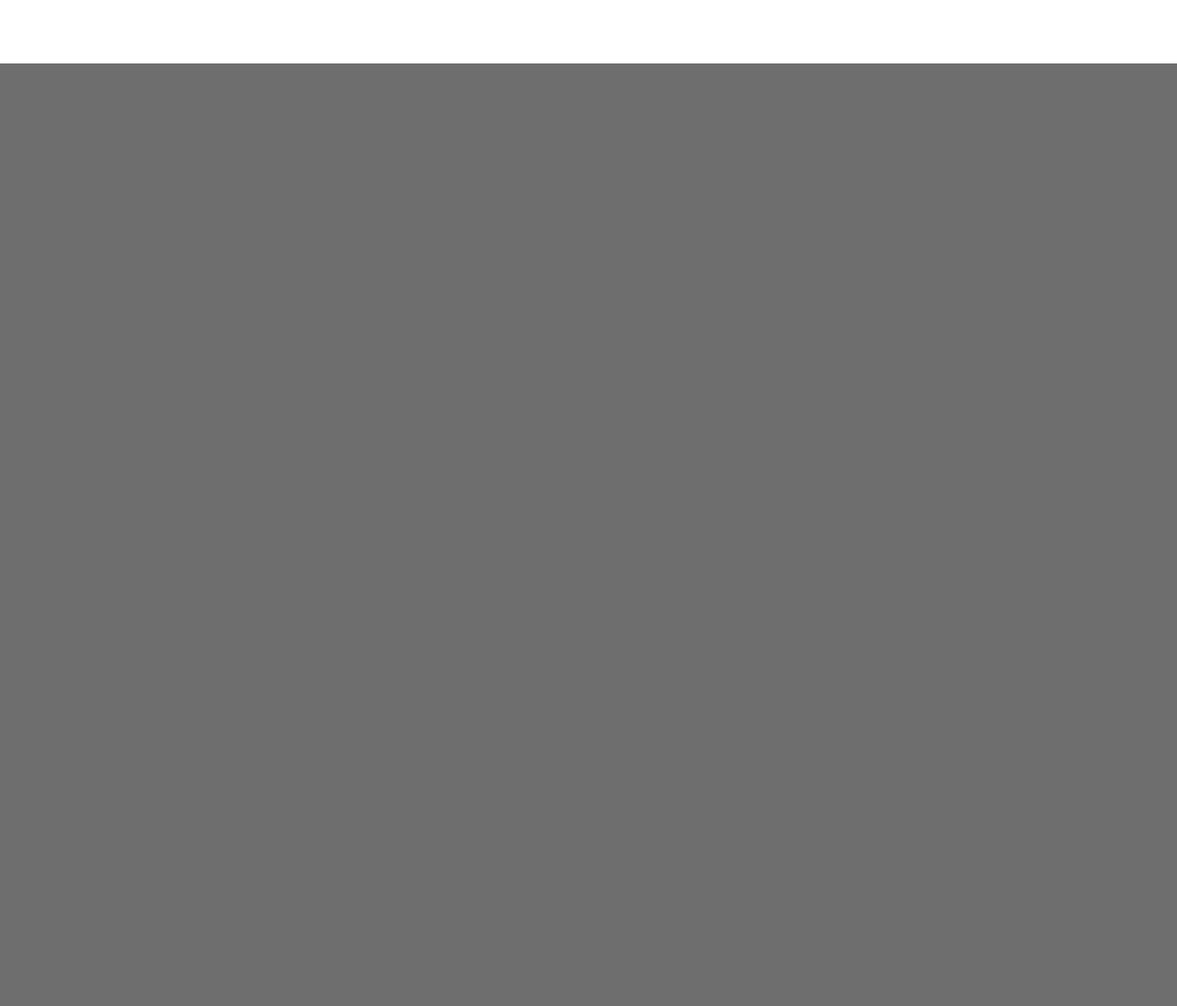
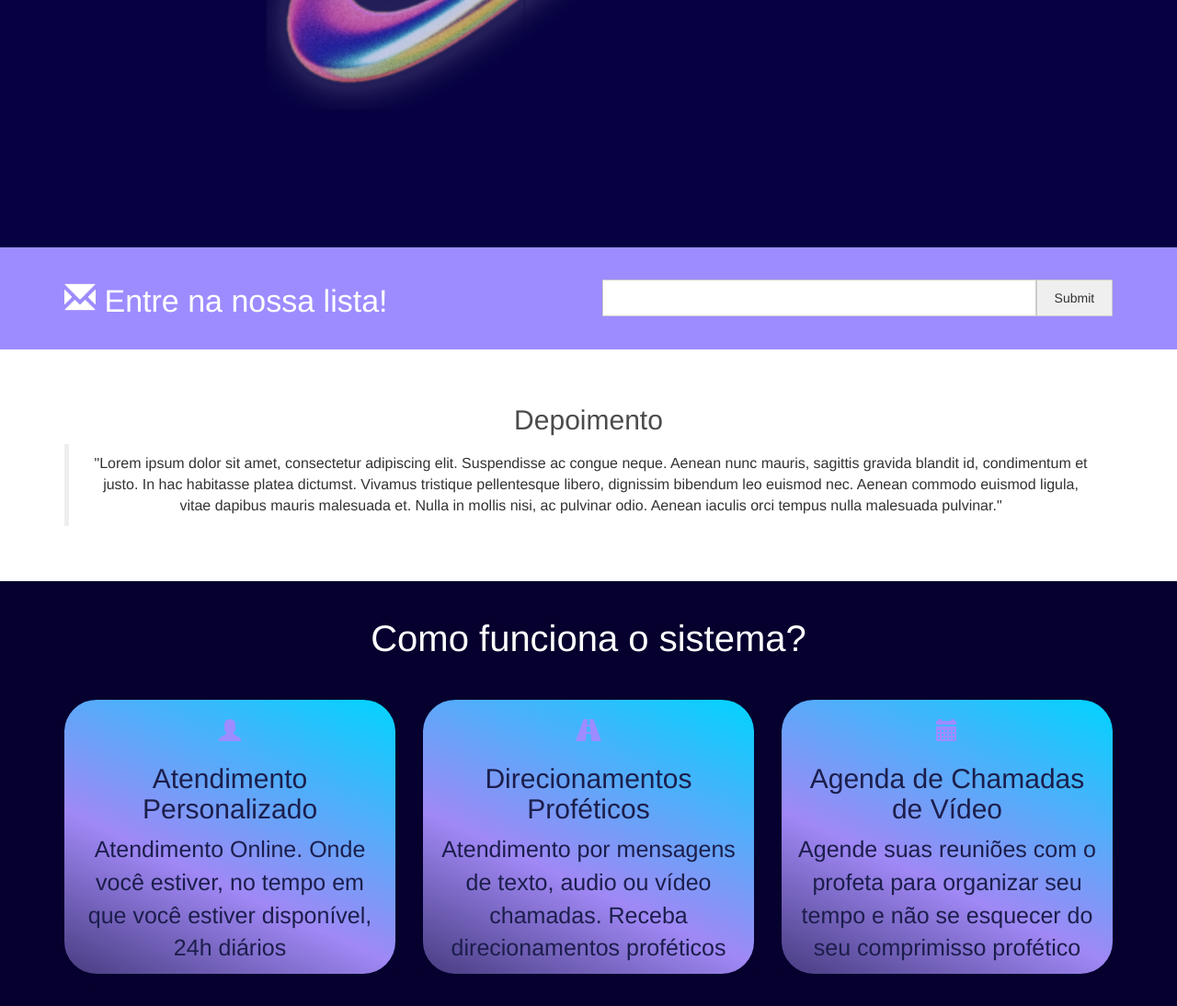
Before and after one commit to ewaldbit/phpsite, a PHP site: page / in a window 1280 px wide. Shown: the part 731-1825 px from the top of the page at 92% size. Before the commit the page ends 800 px from the top, so only its background shows below. Run offline with PHP 8.4, Linux system fonts and the light colour scheme.

Commit message:
troca banner, section depoimento e serviços

```diff
--- a/css/style.css
+++ b/css/style.css
@@ -1,37 +1,26 @@
-* {
-	margin: 0;
-	padding: 0;
-	box-sizing: border-box;
-}
-
 .topo {
-	background-color: #e0b1cb;
+	background-color: #eaf7f6;
 	border-width: 0;
 }
 
 .topo a{
-	color: purple !important;
+/*	color: white; !important;*/
 	font-size: 24px;
 	font-weight: bold;
 	text-shadow:
-    1px 1px 4px black,
+    2px 2px 5px black,
     0 0 1em blue,
     0 0 0.2em blue;
   color: white;
-  font:
-    1.8em Georgia,
-    "Bitstream Charter",
-    "URW Bookman L",
-    "Century Schoolbook L",
-    serif;
+
 
 }
 
 section.banner {
-	padding: 150px 0;
+/*	padding: 210px 0;*/
 	position: relative;
-	min-height: 700px;
-	background-image: url('../images/bg.jpg');
+	min-height: 1000px;
+	background-image: url('../images/bg.png');
 	width: 100%;
 	background-size: cover;
 	background-position: center;
@@ -43,12 +32,18 @@ section.banner {
 	left: 0;
 	top: 0;
 	position: absolute;
-	background: rgba(0, 0, 0, 0.3);
+	background: rgba(12, 7, 140, 0.2);
+
+}
+
+.chamada-banner{
+	position: relative;
+	top: 603px;
 
 }
 
 .chamada-banner h2{
-	color: #e0b1cb;
+	color: purple;
 	font-size: 50px;
 	font-weight: bold;
 }
@@ -59,7 +54,89 @@ section.banner {
 	font-weight: 100;
 }
 
-.box {
+.chamada-banner a{
+	display: inline-block;
+	color: white;
+	font-size: 19px;
+	padding: 10px 18px;
+	background: #9d8cff;
+}
+
+section.cadastro-lead {
+	background: #9d8cff;
+	padding: 20px 0;
+}
+
+section.cadastro-lead h2{
+	color: white;
+	font-size: 34px;
+/*	left: 210px;*/
 	position: relative;
-	top: 30px;
+	top: -4px;
+
 }
+
+section.cadastro-lead input[type=text]{
+	width: 85%;
+	height: 40px;
+	border: 1px solid #ccc;
+	position: relative;
+	top: 15px;
+}
+
+section.depoimento {
+	padding: 40px 0;
+}
+
+section.depoimento h2{
+	color: #4b4b4b;
+}
+
+section.depoimento blockquote{
+	color: #4b4bb4b;
+	font-size: 16px;
+}
+
+section.cadastro-lead input[type=submit]{
+	width: 15%;
+	height: 40px;
+	border: 1px solid #ccc;
+	position: relative;
+	top: 15px;
+}
+
+section.services {
+	padding: 20px 0;
+	background: rgba(6,0,46,255);
+	color: #1c1e4c;
+}
+
+.services-container {
+	margin-top: 30px;
+}
+
+.services-container h3 {
+	color: #9d8cff;
+}
+
+.services-container h2{
+	color: #1c1e4c;
+}
+
+section.services h2{
+	color: white;
+	font-size: 40px;
+}
+
+
+section .col-md-4 {
+	background: linear-gradient(25deg, rgba(2,0,36,1) -30%, rgba(160,136,245,1) 38%, rgba(0,212,255,1) 100%);
+	border: 15px solid rgba(6,0,46,255);
+	border-radius: 50px;
+	font-size: 25px;
+}
+
+section .col-md-4 h2{
+	font-size: 30px;
+	color: #1c1e4c;
+}
--- a/index.php
+++ b/index.php
@@ -4,7 +4,7 @@
     <meta charset="utf-8">
     <meta http-equiv="X-UA-Compatible" content="IE=edge">
     <meta name="viewport" content="width=device-width, initial-scale=1">
-    <title>Projeto Dev Web</title>
+    <title>CallTheProphet</title>
     <!-- Bootstrap -->
     <link href="css/bootstrap.min.css" rel="stylesheet">
     <link href="css/style.css" type="text/css" rel="stylesheet">
@@ -39,13 +39,62 @@
         <div class="container chamada-banner">
           <div class="row">
               <div class="col-md-12 text-center" >
-                <h2>Call The Prophet</h2>
                 <p>Encontrando direção, encorajamento, consolo e edificação para atingir o seu propósito!</p>
-                <button type="button" class="btn btn-success">Cadastro</button>
+                <a href="">Saiba Mais!</a>
               </div><!--col-md-12-->
           </div><!--row-->
         </div><!--container-->
       </section><!--banner-->
+
+      <section class="cadastro-lead">
+        <div class="container">
+          <div class="row">
+            <div class="col-md-6">
+              <h2><span class="glyphicon glyphicon-envelope" aria-hidden="true"></span> Entre na nossa lista!</h2>
+            </div><!--col-md-6-->
+            <div class="col-md-6">
+              <input type="text" name="nome"><input type="submit" >
+            </div><!--col-md-6-->
+          </div><!--row-->
+        </div><!--container-->
+      </section><!--cadastro-lead-->
+
+      <section class="depoimento text-center">
+        <div class="container">
+          <div class="row">
+            <div class="col-md-12">
+              <h2>Depoimento</h2>
+              <blockquote>
+                <p>"Lorem ipsum dolor sit amet, consectetur adipiscing elit. Suspendisse ac congue neque. Aenean nunc mauris, sagittis gravida blandit id, condimentum et justo. In hac habitasse platea dictumst. Vivamus tristique pellentesque libero, dignissim bibendum leo euismod nec. Aenean commodo euismod ligula, vitae dapibus mauris malesuada et. Nulla in mollis nisi, ac pulvinar odio. Aenean iaculis orci tempus nulla malesuada pulvinar."</p>
+              </blockquote>
+            </div><!--col-md-12-->
+          </div><!--row-->
+        </div><!--container-->
+      </section><!--depoimento-->
+
+      <section class="services text-center">
+        <h2>Como funciona o sistema?</h2>
+        <div class="container services-container">
+          <div class="row">
+            <div class="col-md-4 clearfix d-none d-md-block">
+              <h3><span class="glyphicon glyphicon-user"></span></h3>
+              <h2>Atendimento  Personalizado</h2>
+              <p>Atendimento Online. Onde você estiver, no tempo em que você estiver disponível, 24h diários</p>
+            </div><!--col-md-4-->
+            <div class="col-md-4 clearfix d-none d-md-block">
+              <h3><span class="glyphicon glyphicon-road"></span></h3>
+              <h2>Direcionamentos Proféticos</h2>
+              <p>Atendimento por mensagens de texto, audio ou vídeo chamadas. Receba direcionamentos proféticos</p>
+            </div><!--col-md-4-->
+            <div class="col-md-4 clearfix d-none d-md-block">
+              <h3><span class="glyphicon glyphicon-calendar"></span></h3>
+              <h2>Agenda de Chamadas de Vídeo</h2>
+              <p>Agende suas reuniões com o profeta para organizar seu tempo e não se esquecer do seu comprimisso profético</p>
+            </div><!--col-md-4-->
+          </div><!--row-->
+        </div><!--container-->
+      </section><!--funcionamento-->
+
     </div><!--box-->
 
     <!-- jQuery (necessary for Bootstrap's JavaScript plugins) -->
```
Also changed, not shown: images/bg.png (added).
